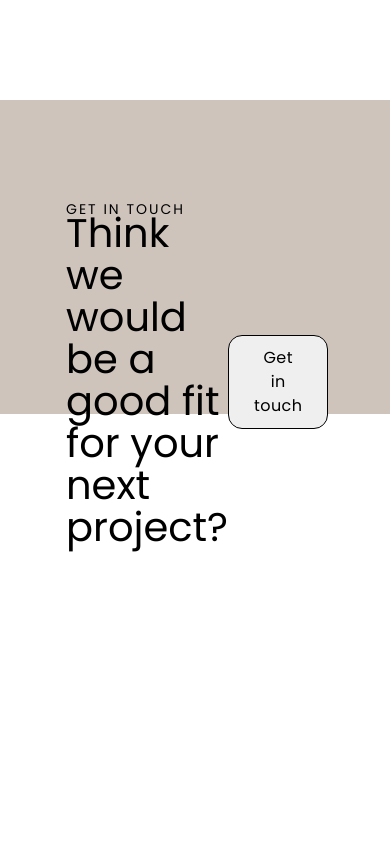
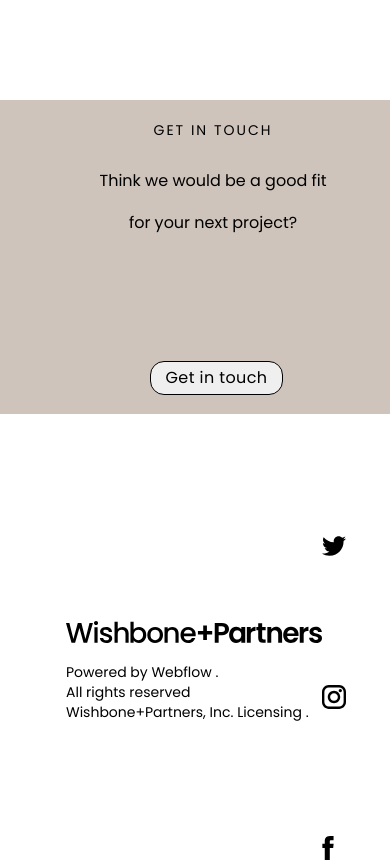
Before and after one commit to bekturb/wishbone-partners, a plain HTML site: page index.html in a window 390 px wide. Shown: the part 7442-8309 px from the top of the page. Before the commit the page ends 7997 px from the top, so only its background shows below. Drawn offline with Linux system fonts and the light colour scheme.

Commit message:
footer-code

```diff
--- a/css/style.css
+++ b/css/style.css
@@ -808,7 +808,7 @@ body {
 
 #recommend{
     height: 314px;
-    margin: 21px auto;
+    margin-top: 21px;
     background: #CEC4BC;
 }
 
@@ -863,9 +863,51 @@ body {
     color: #000000;
 }
 
-
-
 /*GUEST*/
+
+
+/*FOOTER*/
+
+#footer{
+    height: 204px;
+}
+
+
+.footer__info__logo{
+    padding-top: 62px;
+    padding-left: 36px;
+}
+
+
+.footer__info__subtitle{
+    margin-left: 36px;
+    padding-top: 12px;
+    font-family: 'Poppins',sans-serif;
+    font-style: normal;
+    font-weight: 400;
+    font-size: 14px;
+    line-height: 20px;
+
+    color: #000000;
+}
+
+.footer{
+    display: flex;
+    justify-content: space-between;
+    align-items: center;
+}
+
+.footer__items{
+    padding-right: 23px;
+}
+
+.footer__items__icon{
+    margin-right: 19px;
+    margin-top: 120px;
+}
+
+
+/*FOOTER*/
 
 
 /*MEDIA*/
@@ -1181,6 +1223,14 @@ body {
     }
 
     /*TEAM*/
+
+    /*RECOMMEND*/
+
+    .recommend__guest__subtitle {
+        font-size: 30px;
+    }
+
+    /*RECOMMEND*/
 }
 
 @media only screen and (max-width: 820px) {
@@ -1229,6 +1279,18 @@ body {
         display: block;
     }
     /*TEAM*/
+
+    /*RECOMMEND*/
+
+    .recommend__guest__subtitle {
+        font-size: 20px;
+    }
+
+    .recommend__button__btn {
+        padding: 8px 22px;
+    }
+
+    /*RECOMMEND*/
 }
 
 
@@ -1340,6 +1402,18 @@ body {
 
 /*FEATURED*/
 
+    /*RECOMMEND*/
+
+    .recommend__guest__subtitle {
+        font-size: 16px;
+    }
+
+    .recommend__button__btn {
+        padding: 4px 15px;
+    }
+
+    /*RECOMMEND*/
+
 }
 
 @media only screen and (max-width: 600px) {
@@ -1593,6 +1667,33 @@ body {
     }
 
     /*TEAM*/
+
+
+    /*RECOMMEND*/
+
+    .recommend {
+        display: block;
+        text-align: center;
+    }
+
+
+    .recommend__guest__title {
+        padding: 20px 0;
+        margin-left: 36px;
+        margin-top: 0;
+
+        }
+
+    .recommend__guest__subtitle {
+        margin-left: 36px;
+        margin-top: 0;
+
+        }
+
+    .recommend__button__btn {
+        margin-left: 80px;
+    }
+            /*RECOMMEND*/
 }
 
 
--- a/index.html
+++ b/index.html
@@ -298,7 +298,6 @@
     </div>
 </section>
 
-
 <section id="recommend">
     <div class="container">
         <div class="recommend">
@@ -313,6 +312,23 @@
     </div>
 </section>
 
+<section id="footer">
+    <div class="container">
+        <div class="footer">
+            <div class="footer__info">
+                <img class="footer__info__logo" src="./img/Wishbone-Logotype-Dark.svg" alt="">
+                <p class="footer__info__subtitle">Powered by Webflow . <br>
+                    All rights reserved Wishbone+Partners, Inc. Licensing .</p>
+            </div>
+            <div class="footer__items">
+                <img class="footer__items__icon" src="./img/twitter.svg" alt="">
+                <img class="footer__items__icon" src="./img/insta.svg" alt="">
+                <img class="footer__items__icon" src="./img/facebook.svg" alt="">
+            </div>
+        </div>
+    </div>
+</section>
+
 
 <script src="index.js"></script>
 </body>
```
Also changed, not shown: img/Wishbone-Logotype-Dark.svg (added), img/facebook.svg (added), img/insta.svg (added), img/twitter.svg (added).
